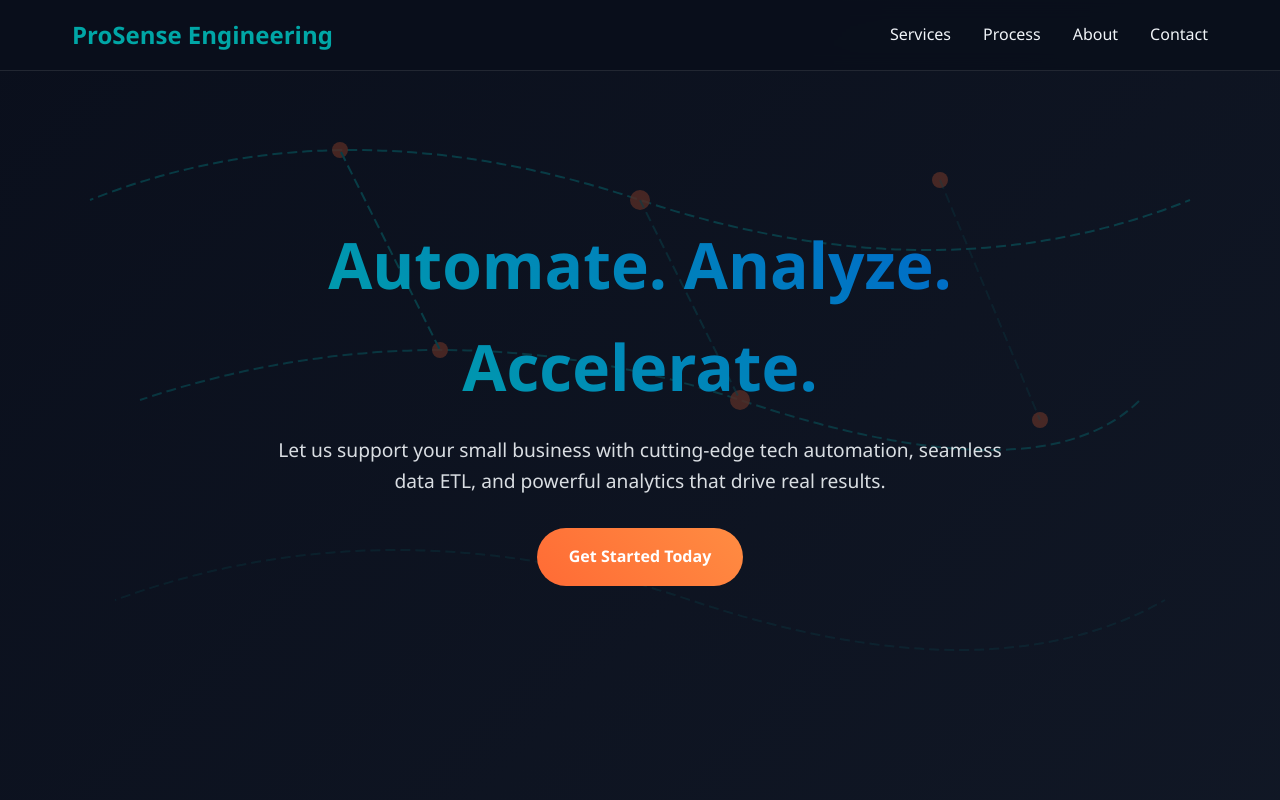
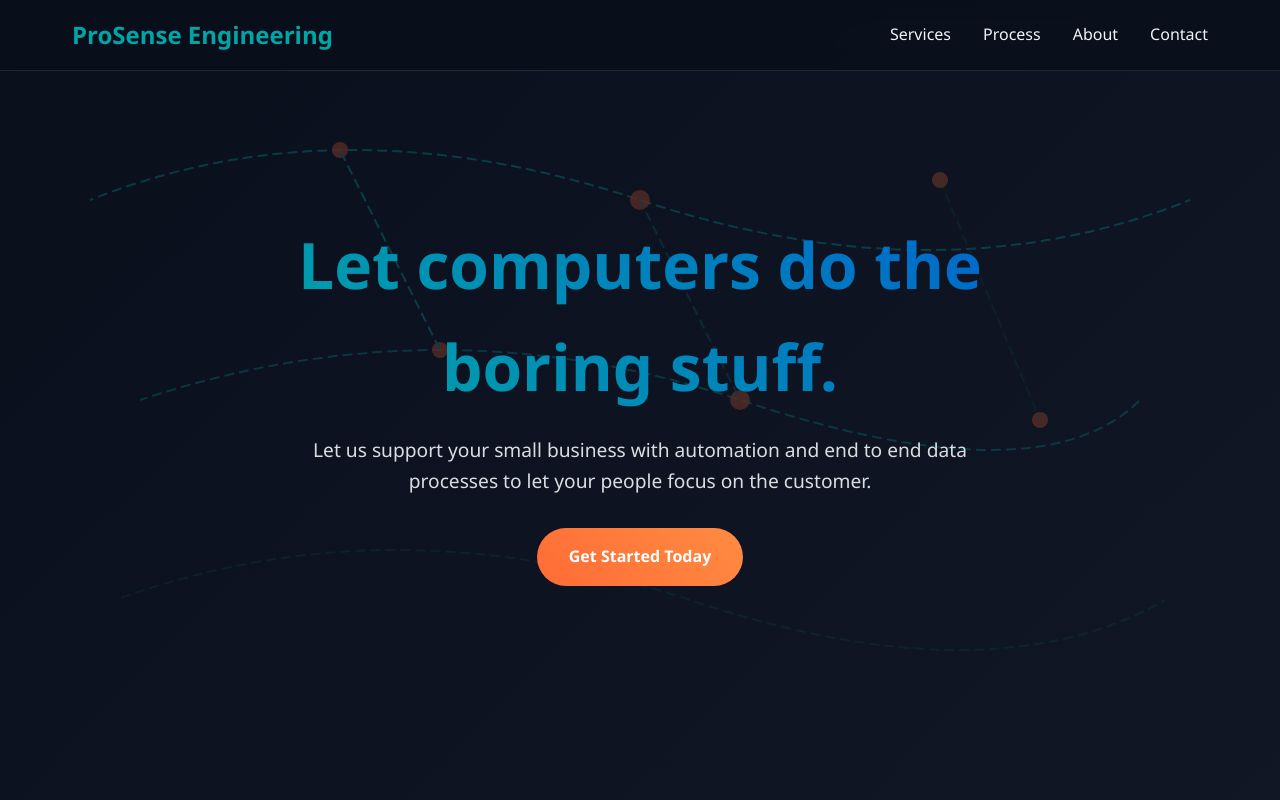
Before and after one commit to ProSense-Engineering/ProSense.Engineering, a plain HTML site: page index.html in a window 1280 px wide. Shown: the top 800 px of the page. Drawn offline with Linux system fonts and the light colour scheme.

Commit message:
Changed the tagline

```diff
--- a/index.html
+++ b/index.html
@@ -359,8 +359,8 @@
     <main>
         <section class="hero">
             <div class="hero-content scroll-animate fade-up">
-                <h1>Automate. Analyze. Accelerate.</h1>
-                <p>Let us support your small business with cutting-edge tech automation, seamless data ETL, and powerful analytics that drive real results.</p>
+                <h1>Let computers do the boring stuff.</h1>
+                <p>Let us support your small business with automation and end to end data processes to let your people focus on the customer.</p>
                 <a href="#contact" class="cta-button">Get Started Today</a>
             </div>
 
```
